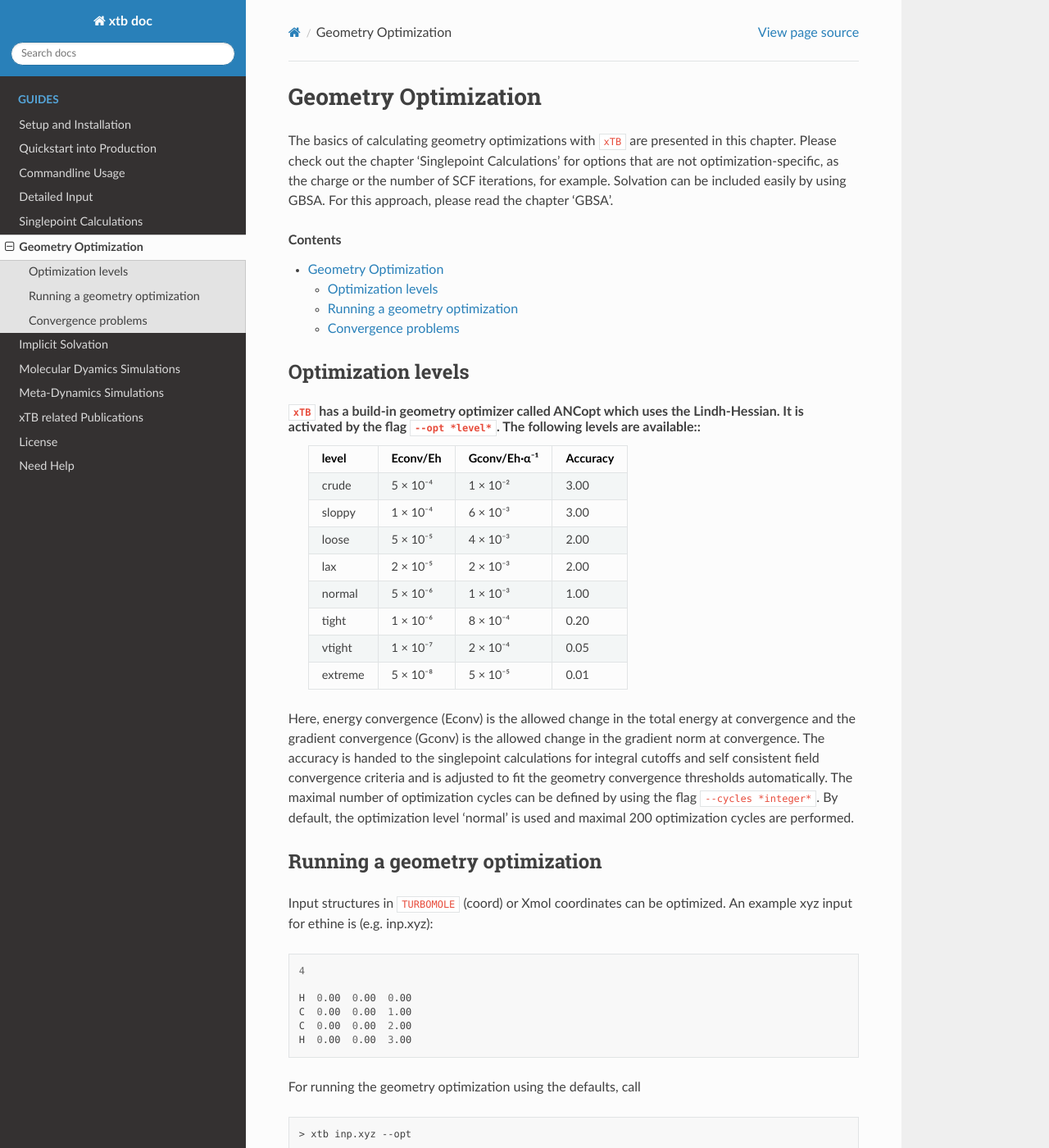
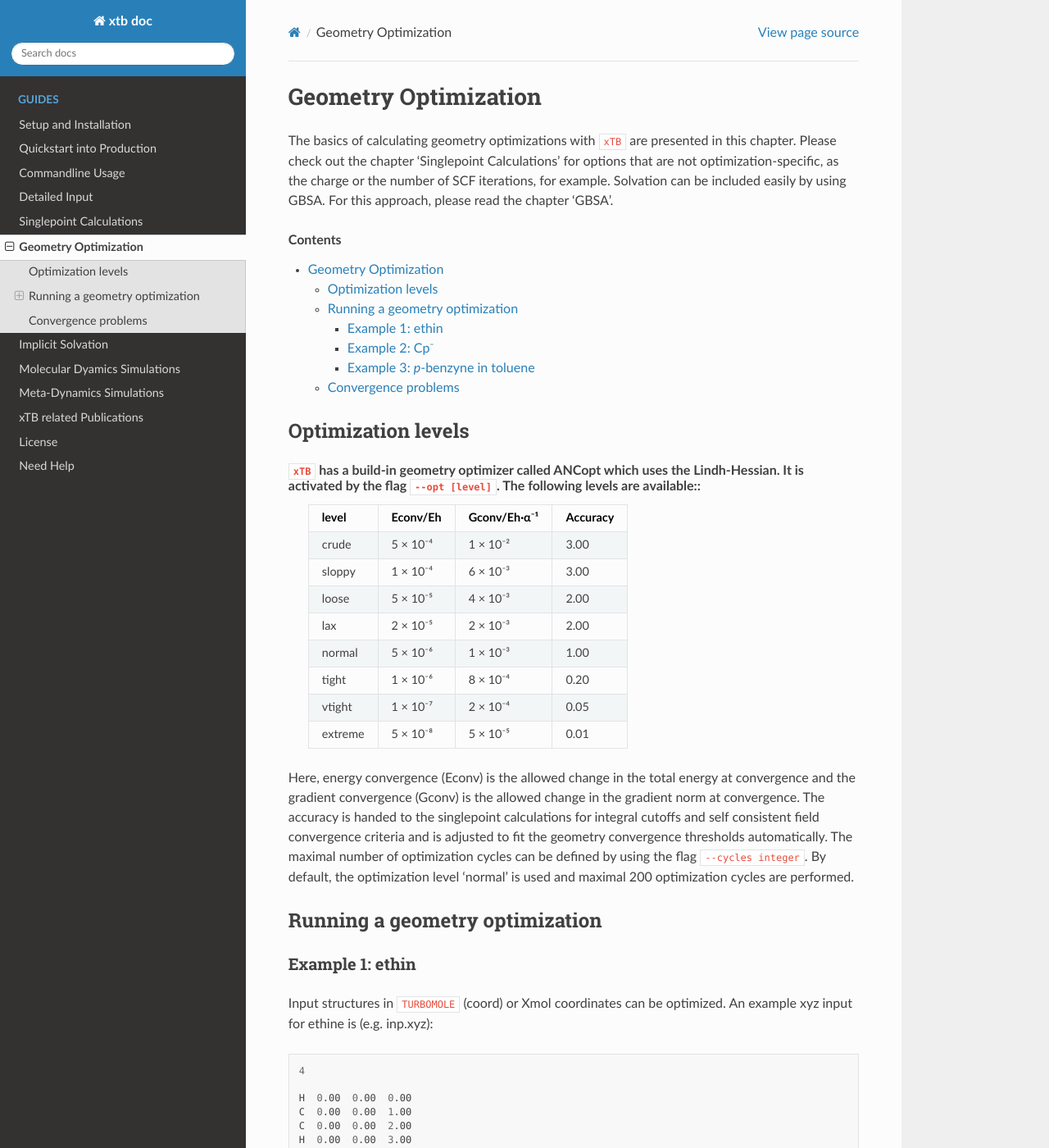
Before and after one commit to grimme-lab/xtb_docs, a Sphinx documentation site: the page built from source/optimization.rst, in a window 1280 px wide and 1400 px high. Shown: the whole window at 82% size. Built offline with Sphinx 7.4.7 and the Read the Docs theme 2.0.0, drawn with Linux system fonts in a browser that asks for light colours; some of the changed text lies outside the part shown.

Commit message:
Update optimization.rst

```diff
--- a/source/optimization.rst
+++ b/source/optimization.rst
@@ -12,7 +12,7 @@ Please check out the chapter 'Singlepoint Calculations' for options that are not
 Optimization levels
 ====================
 
-``xTB`` has a build-in geometry optimizer called ANCopt which uses the Lindh-Hessian. It is activated by the flag ``--opt *level*``. The following levels are available::
+``xTB`` has a build-in geometry optimizer called ANCopt which uses the Lindh-Hessian. It is activated by the flag ``--opt [level]``. The following levels are available::
   +---------+----------+--------------+----------+
   |  level  | Econv/Eh | Gconv/Eh·α⁻¹ | Accuracy |
   +=========+==========+==============+==========+
@@ -35,10 +35,13 @@ Optimization levels
 
 Here, energy convergence (Econv) is the allowed change in the total energy at convergence and the gradient convergence (Gconv) is the allowed change in the gradient norm at convergence. The accuracy
 is handed to the singlepoint calculations for integral cutoffs and self consistent field convergence criteria and is adjusted to fit the geometry convergence thresholds automatically.
-The maximal number of optimization cycles can be defined by using the flag ``--cycles *integer*``. By default, the optimization level 'normal' is used and maximal 200 optimization cycles are performed.
+The maximal number of optimization cycles can be defined by using the flag ``--cycles integer``. By default, the optimization level 'normal' is used and maximal 200 optimization cycles are performed.
 
 Running a geometry optimization
-===============================
+=================================
+
+Example 1: ethin
+------------------
 
 Input structures in ``TURBOMOLE`` (coord) or Xmol coordinates can be optimized. An example xyz input for ethine is (e.g. inp.xyz):
 
@@ -143,7 +146,10 @@ The file ``xtbopt.xyz`` for this example looks like:
 
 Further, a trajectory of the geometry optimization written in Xmol format (even if the input was a ``coord`` file) is written to the file ``xtbopt.log``.
 
-The second example is a geometry optimization of Cp⁻. The input coordinates are far from a planar structure and are given in ``TURBOMOLE`` format as "coord" file
+Example 2: Cp⁻
+------------------
+
+The second example is a geometry optimization of Cp⁻. The input coordinates are far from a planar structure and are given in ``TURBOMOLE`` format as ``coord`` file
 
 .. code:: bash
 
@@ -206,6 +212,9 @@ The geometry optimization is converged after 22 iterations. The optimized coordi
 	    3.58252077369211    0.70464340056577   -2.48621742790732      H
 	   -1.07518151114132   -0.62376537124033   -1.06233682418088      H
 	$end
+
+Example 3: *p*-benzyne in toluene
+------------------------------------
 
 As third example, the geometry optimization of *p*-benzyne in the triplet state solved in toluene is presented. The following input structure saved as inp.xyz is utilized:
 
```
